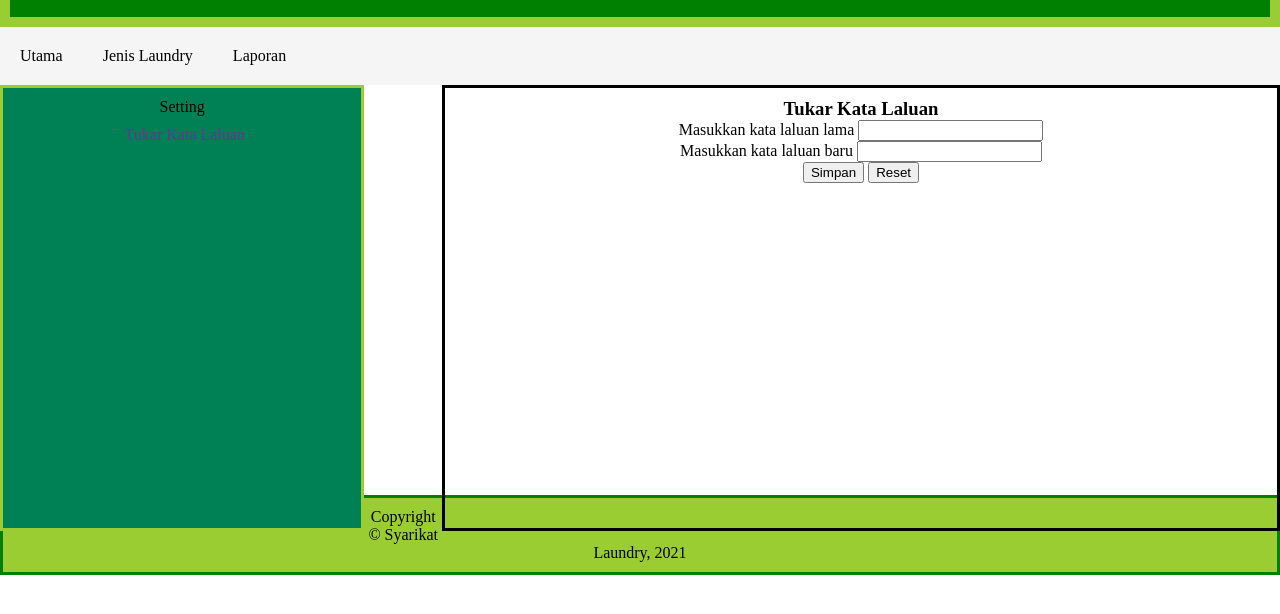
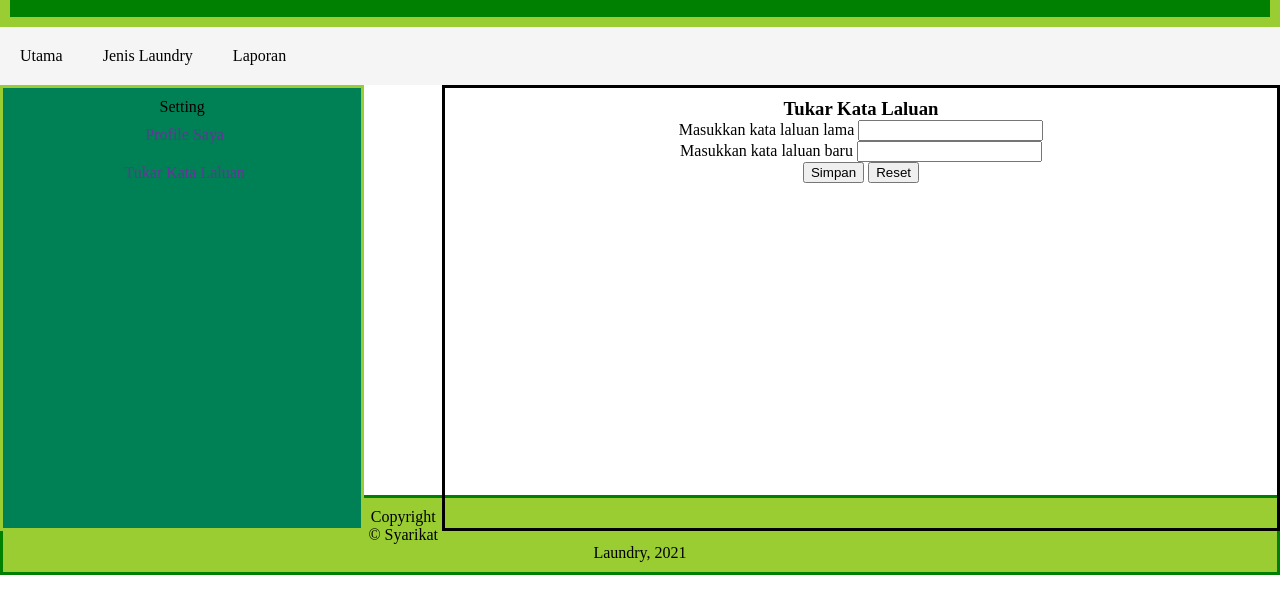
Before and after one commit to fatin205/LATIH_TUBI_3, a plain HTML site: page tukar.html in a window 1280 px wide. Shown: the part 70-684 px from the top of the page. Drawn offline with Linux system fonts and the light colour scheme.

Commit message:
Update tukar.html

```diff
--- a/tukar.html
+++ b/tukar.html
@@ -113,6 +113,7 @@
 	<div class="verticalmenu">
 		<p>Setting</p>
 		<ul>
+			<li><a href="profile.html">Profile Saya</a></li>
 			<li><a href="tukar.html">Tukar Kata Laluan</a></li>
 		</ul>
 	</div>
```
